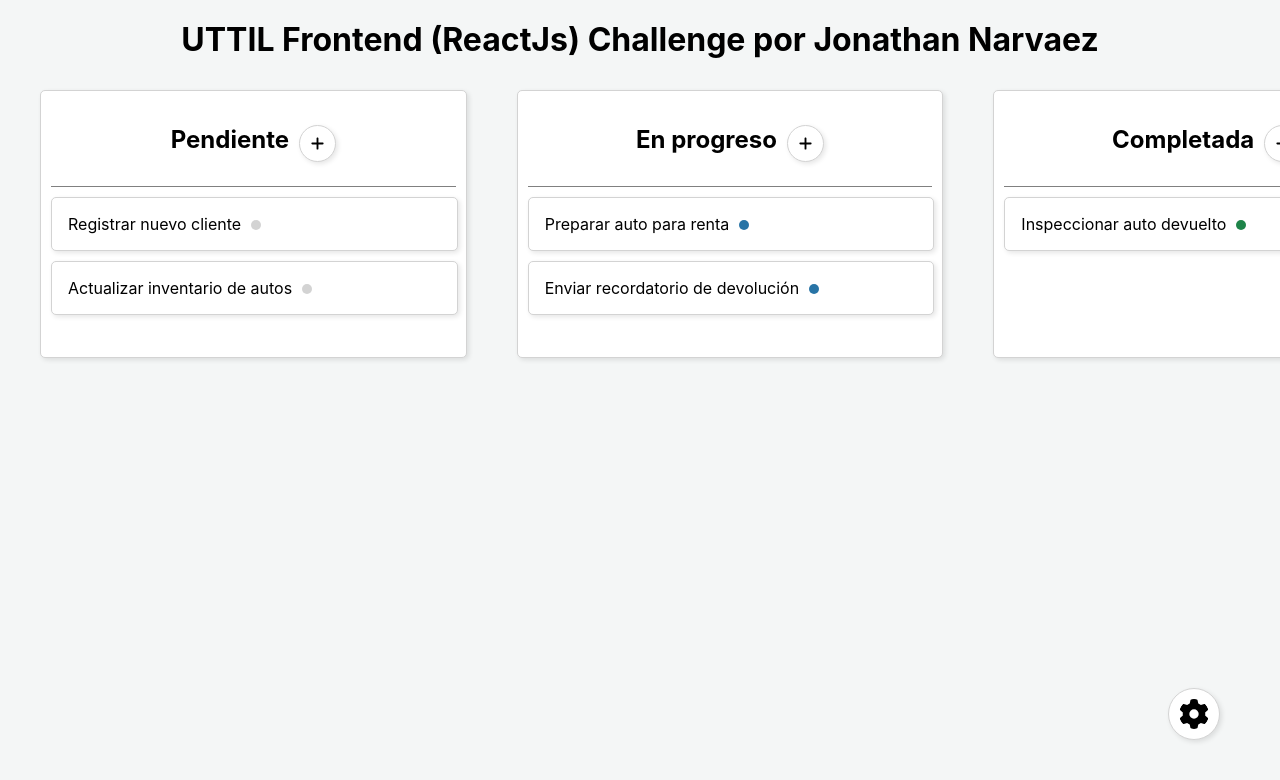
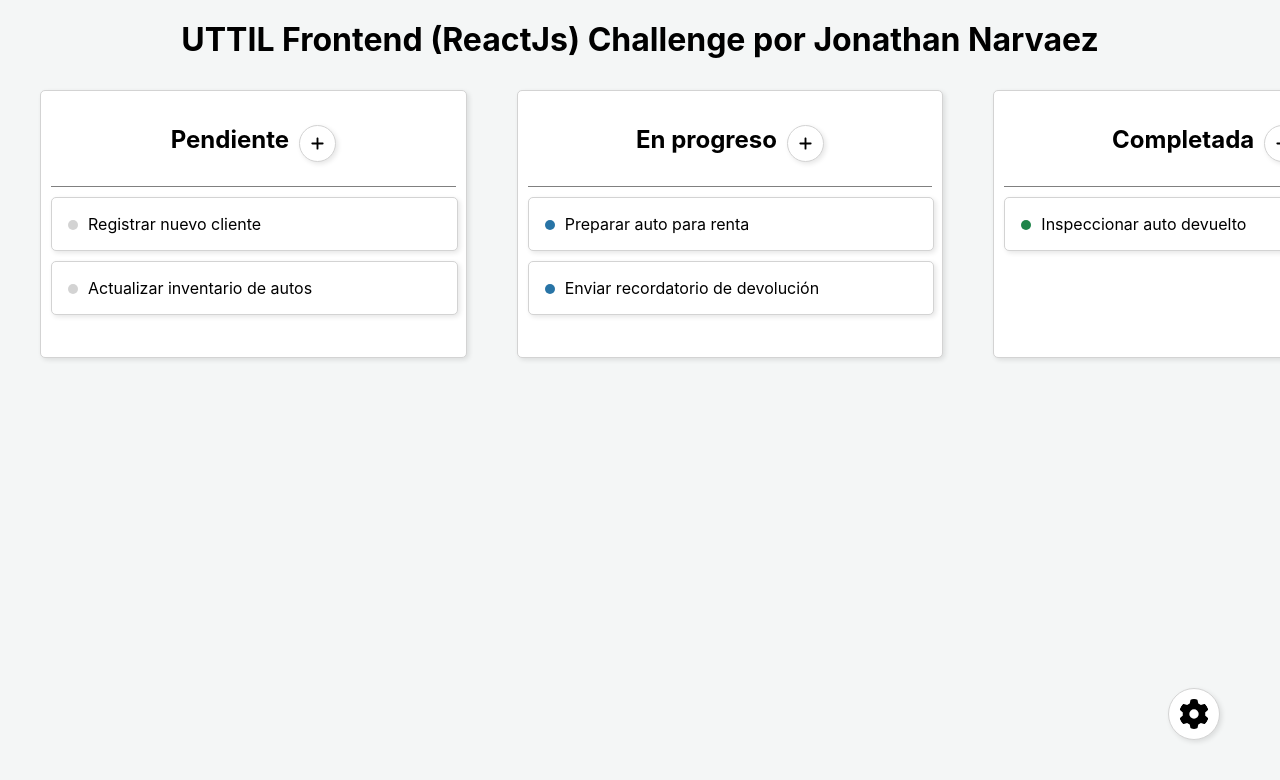
Before and after one commit to Naramatsu/uttil-challenge, a React (Create React App) app: page / in a window 1280 px wide. Shown: the top 780 px of the page. Built offline with nearby package versions, Linux system fonts and the light colour scheme.

Commit message:
improving task styles

```diff
--- a/src/components/Task/Task.jsx
+++ b/src/components/Task/Task.jsx
@@ -58,8 +58,8 @@ const Task = ({ text, index, column, taskId }) => {
           ) : (
             <>
               <p>
+                <span className={column}></span>
                 {text}
-                <span className={column}></span>
               </p>
               <section className="btn-group">
                 <HiOutlinePencilSquare
```
